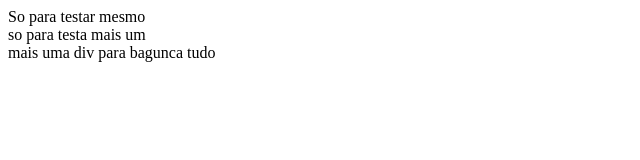
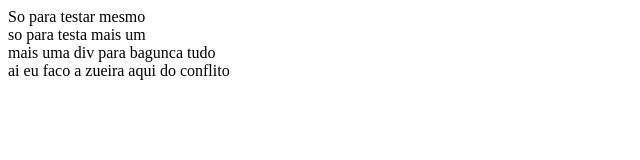
Before and after one commit to daniellobo00/git-fundamentos, a plain HTML site: page index.html in a window 1280 px wide. Shown: the whole page, without its empty margins (0-640 px from the left). Drawn offline with Linux system fonts and the light colour scheme.

Commit message:
zuou tudao

```diff
--- a/index.html
+++ b/index.html
@@ -2,3 +2,4 @@
 
 <div> so para testa mais um</div>
 <div> mais uma div para bagunca tudo</div>
+<div> ai eu faco a zueira aqui do conflito</div>
```
